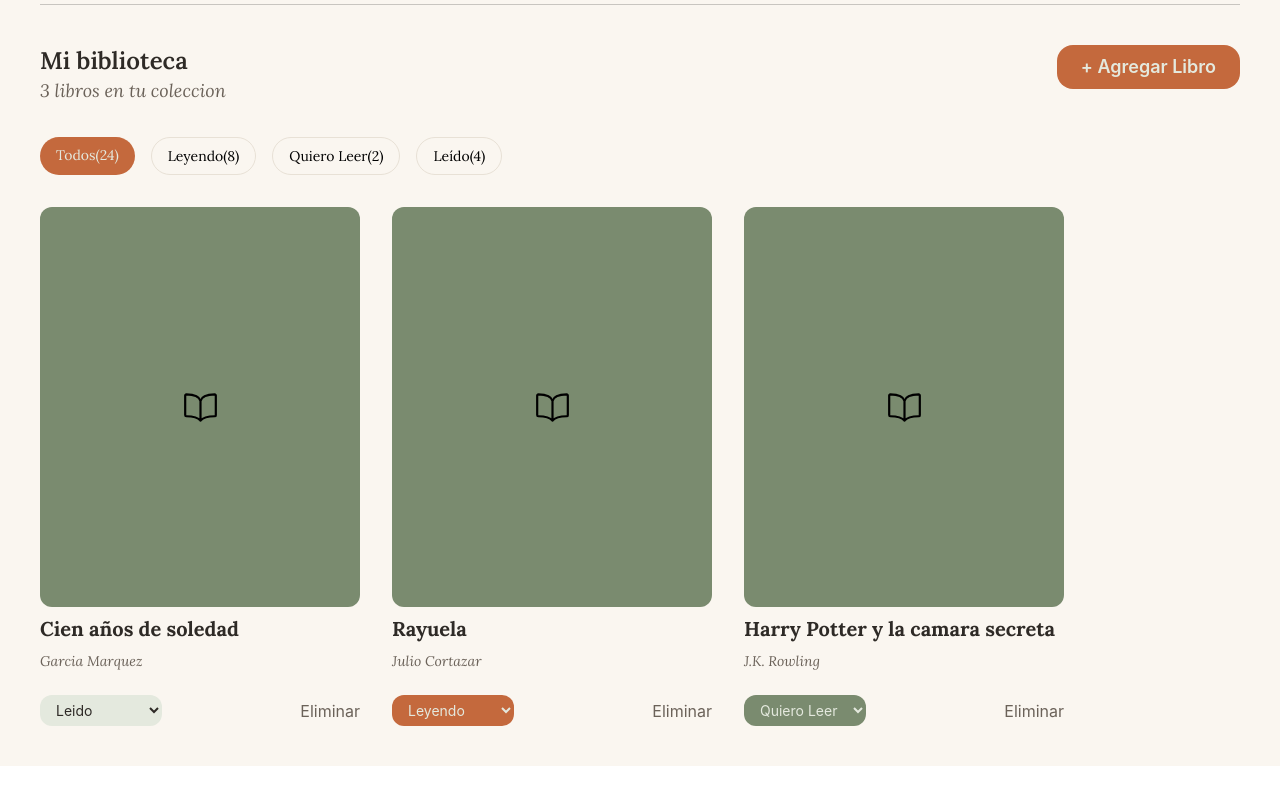
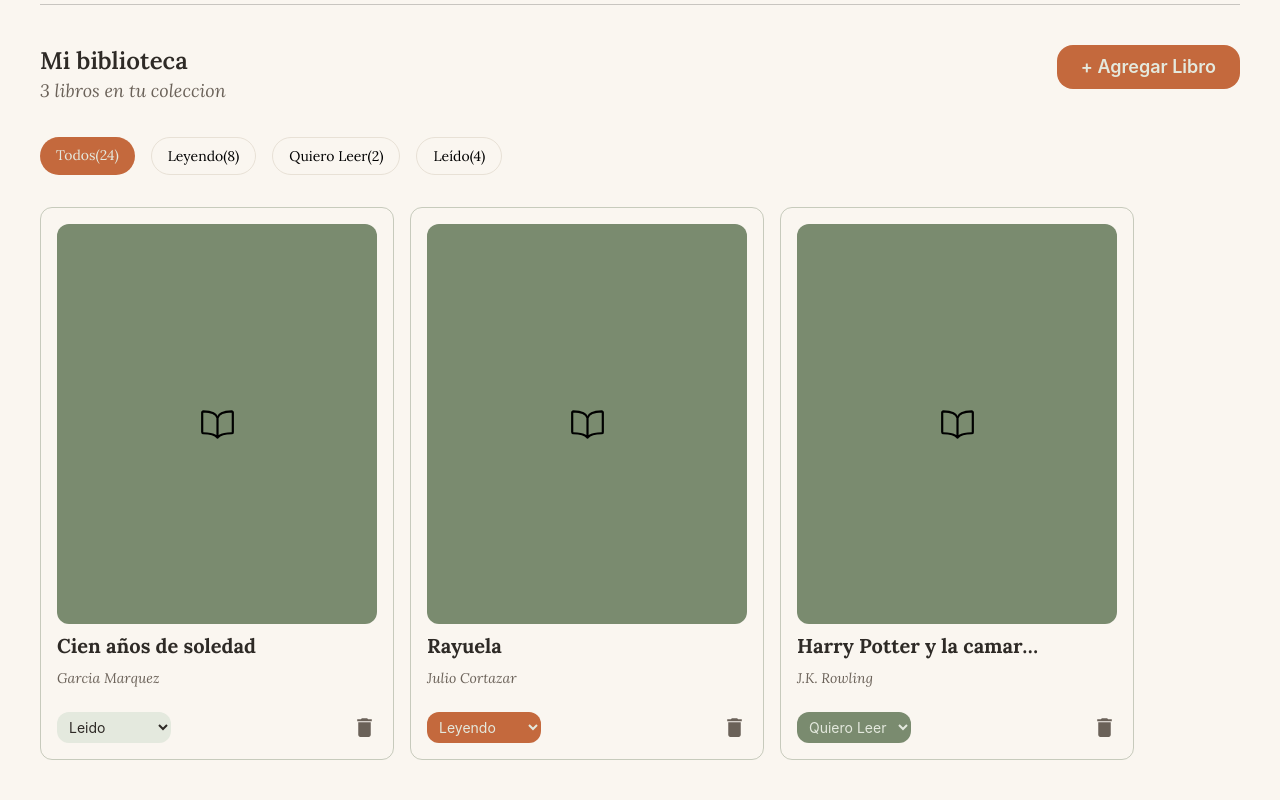
Before and after one commit to AArnedo/reading-dashboard, a React app in the folder client/frontend/: page / in a window 1280 px wide. Shown: the part 583-1383 px from the top of the page. Before the commit the page ends 1349 px from the top, so only its background shows below. Built offline with nearby package versions, Linux system fonts and the light colour scheme; the HTML template or start-up script is replaced by a standard one.

Commit message:
'style: mejoras en el estilo del Book Card al momento de buscar nuevos libros para leer'

```diff
--- a/client/frontend/src/components/BookCard.jsx
+++ b/client/frontend/src/components/BookCard.jsx
@@ -1,26 +1,26 @@
 import React from 'react'
 import { IoBookOutline } from "react-icons/io5";
 import { bookStatus } from '../data/bookStatus';
-
+import { MdDelete } from "react-icons/md";
 
 export const BookCard = ({ id, title, author, status, onStatusChange, onDelete }) => {
 
   const statusInfo = bookStatus[status]
 
   return (
-    <div className='flex flex-col gap-2'>
+    <div className='border border-sage/40 rounded-xl  p-4 flex flex-col gap-2'>
         <div className='w-60 md:w-80 h-80 md:h-100 flex justify-center items-center rounded-xl bg-sage'>
             <IoBookOutline size={35}/>
         </div>
-        <div className='flex flex-col gap-2 font-principal'>
-            <h2 className='text-lg md:text-xl text-principal font-bold'>{title}</h2>
+        <div className='w-62 flex flex-col gap-2 font-principal'>
+            <h2 className='text-lg md:text-xl text-principal font-bold truncate' title={title}>{title}</h2>
             <span className='text-sm text-secundario italic'>{author}</span>
         </div>
         <div className='flex justify-between items-center pt-2 md:pt-4'>
           <select
           value={status}
           onChange={(e) => onStatusChange(id, e.target.value)}
-          className={`px-3 py-1.5 rounded-xl text-sm cursor-pointer ${statusInfo.badgeClass}`}
+          className={`px-2 py-1.5 rounded-xl text-sm cursor-pointer ${statusInfo.badgeClass}`}
           >
             <option value="quiero-leer">Quiero Leer</option>
             <option value="leyendo">Leyendo</option>
@@ -29,7 +29,8 @@ export const BookCard = ({ id, title, author, status, onStatusChange, onDelete }
           <button
             onClick={() => onDelete(id)}
             className='text-secundario hover:text-red-500 cursor-pointer'
-          >Eliminar
+            >
+              <MdDelete size={25}/>
           </button>
         </div>
     </div>
--- a/client/frontend/src/pages/Dashboard.jsx
+++ b/client/frontend/src/pages/Dashboard.jsx
@@ -66,7 +66,7 @@ export const Dashboard = () => {
             <div className='py-8 font-principal'>
                 <FilterTabs activeFilter={activeFilter} onSelect={setActiveFilter}/>
             </div>
-            <div className='flex gap-8 flex-wrap'>
+            <div className='flex items-center justify-center md:justify-start gap-4 flex-wrap'>
                 {filteredBooks.map((book) =>(
                     <BookCard
                         key={book.id}
```
